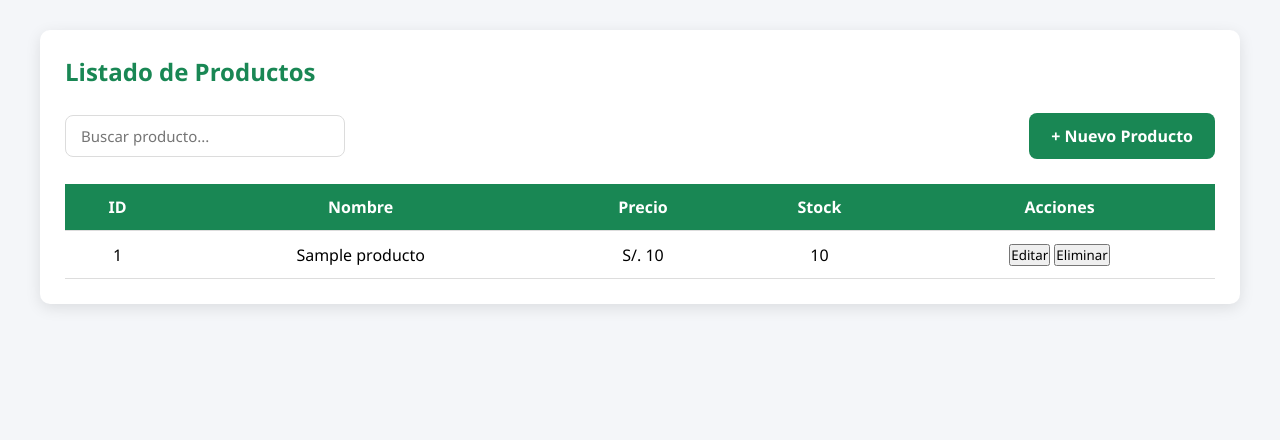
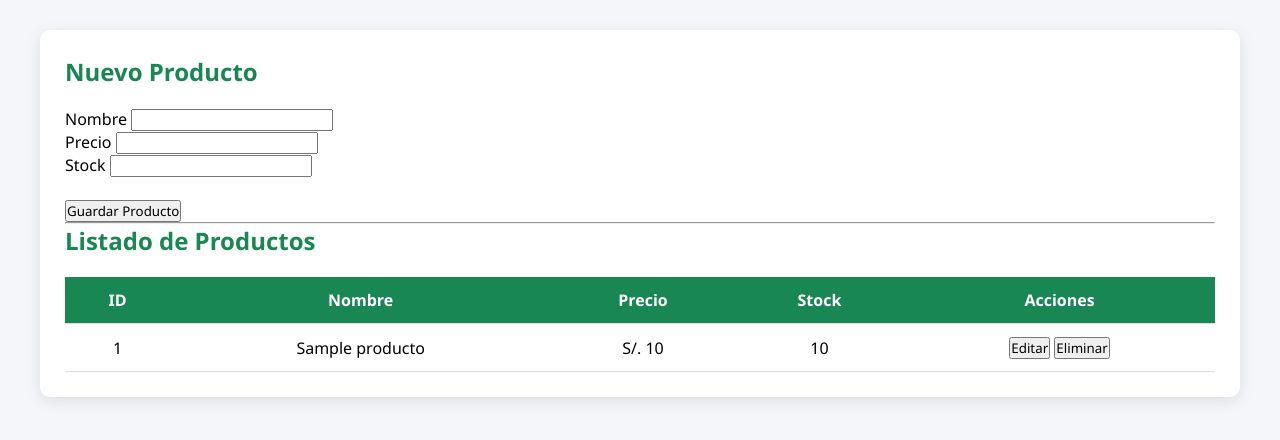
Before and after one commit to jhamile17/prediccionia, a Flask app: template templates/productos.html in a window 1280 px wide. Shown: the part 63-503 px from the top of the page. Run offline with Flask 3, Linux system fonts and the light colour scheme; the template is opened without the code that fills it: most values are stand-ins (such as "Sample title", 1, 10 or a date in 2020).

Commit message:
Cambios en product

```diff
--- a/static/css/ventas.css
+++ b/static/css/ventas.css
@@ -342,53 +342,3 @@ grid-template-columns:1fr;
 }
 
 }
-
-.acciones-superiores{
-
-    display:flex;
-
-    justify-content:space-between;
-
-    align-items:center;
-
-    margin:25px 0;
-
-}
-
-.buscador input{
-
-    width:280px;
-
-    padding:10px 15px;
-
-    border:1px solid #dcdcdc;
-
-    border-radius:8px;
-
-    font-size:15px;
-
-}
-
-.btn-nuevo{
-
-    background:#198754;
-
-    color:#fff;
-
-    text-decoration:none;
-
-    padding:12px 22px;
-
-    border-radius:8px;
-
-    font-weight:600;
-
-    transition:.3s;
-
-}
-
-.btn-nuevo:hover{
-
-    background:#146c43;
-
-}
--- a/templates/productos.html
+++ b/templates/productos.html
@@ -8,64 +8,60 @@ Productos
 
 <div class="card">
 
-    <h2>Listado de Productos</h2>
+    <h2>Nuevo Producto</h2>
 
-    <div class="acciones-superiores">
+    <form method="POST">
 
-        <div class="buscador">
-
-            <input
-                type="text"
-                placeholder="Buscar producto...">
-
+        <div>
+            <label>Nombre</label>
+            <input type="text" name="nombre" required>
         </div>
 
-        <a
-            href="{{ url_for('productos.nuevo_producto') }}"
-            class="btn-nuevo">
+        <div>
+            <label>Precio</label>
+            <input type="number" step="0.01" name="precio" required>
+        </div>
 
-            + Nuevo Producto
+        <div>
+            <label>Stock</label>
+            <input type="number" name="stock" required>
+        </div>
 
-        </a>
+        <br>
 
-    </div>
+        <button type="submit">Guardar Producto</button>
+
+    </form>
+
+    <hr>
+
+    <h2>Listado de Productos</h2>
 
     <table>
 
         <thead>
-
             <tr>
-
                 <th>ID</th>
                 <th>Nombre</th>
                 <th>Precio</th>
                 <th>Stock</th>
                 <th>Acciones</th>
-
             </tr>
-
         </thead>
 
         <tbody>
 
             {% for producto in productos %}
-
             <tr>
-
                 <td>{{ producto.id }}</td>
                 <td>{{ producto.nombre }}</td>
                 <td>S/. {{ producto.precio }}</td>
                 <td>{{ producto.stock }}</td>
-
                 <td>
-
                     <button>Editar</button>
                     <button>Eliminar</button>
-
                 </td>
-
             </tr>
-
             {% endfor %}
 
         </tbody>
```
Also changed, not shown: templates/producto_nuevo.html (deleted, +0 -58 lines).
